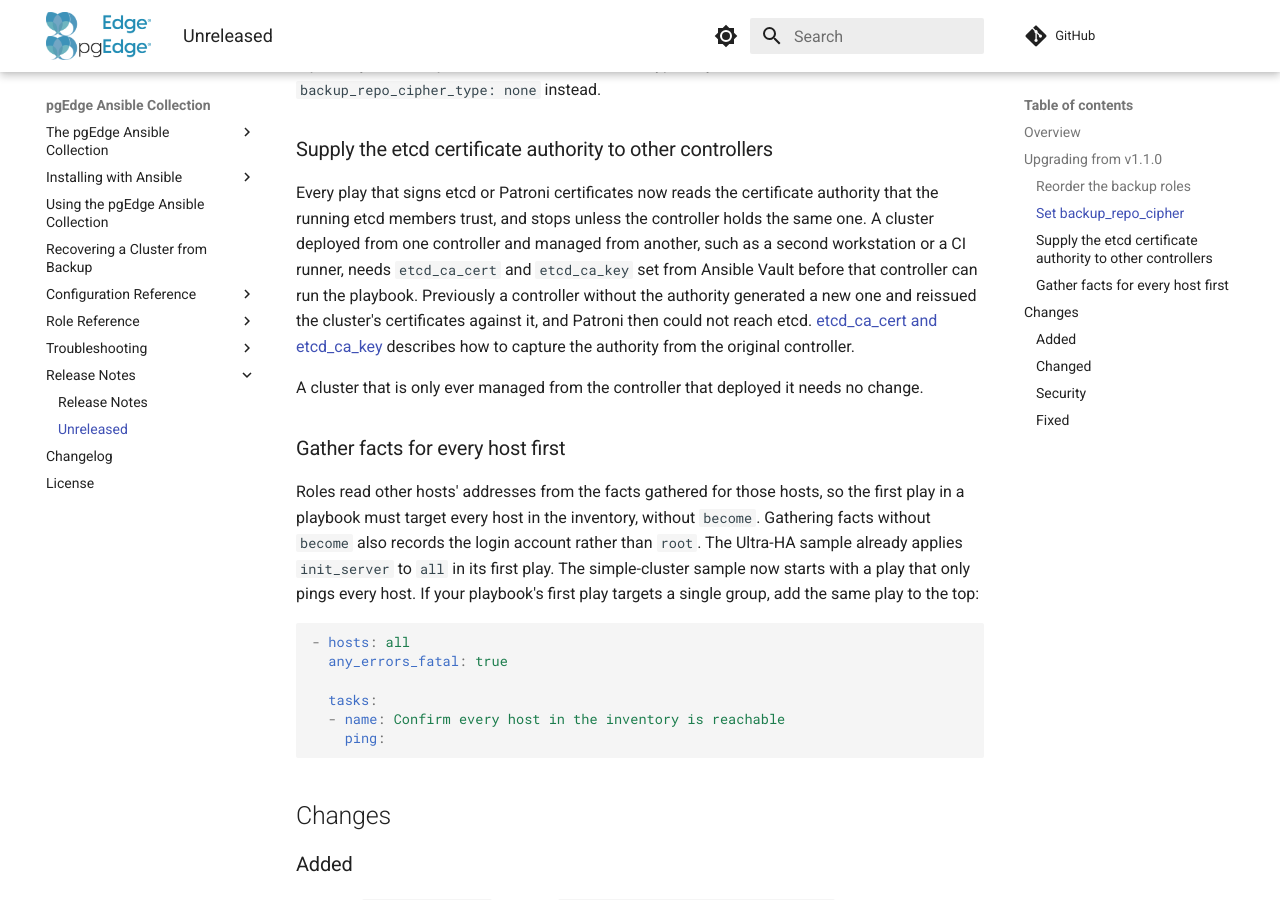
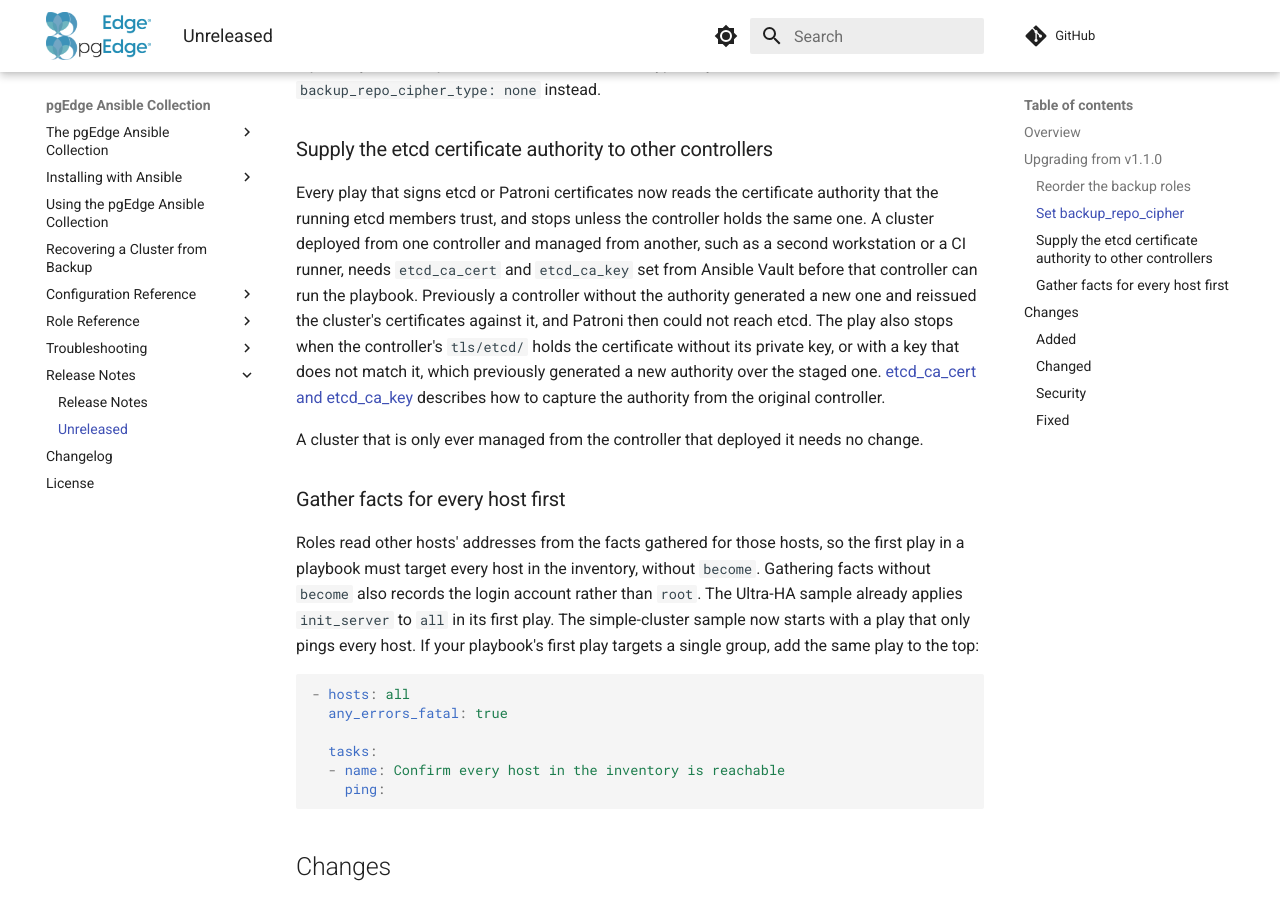
Before and after one commit to pgEdge/pgedge-ansible, an MkDocs documentation site: the page built from docs/release_notes/unreleased.md, in a window 1280 px wide and 900 px high, scrolled down 3274 px. Built offline with MkDocs 1.6.1 and Material for MkDocs 9.7.7, drawn with Linux system fonts in a browser that asks for light colours; comment, search, counter and statistics services are not loaded.

Commit message:
Refuse a staged etcd CA certificate without its key
Generation in setup_etcd skipped itself only when etcd_ca_cert was set,
so a tls/etcd/ca.crt staged without its ca.key passed the trust check
and was then replaced: openssl_privatekey created a new key, and
x509_certificate reissued the certificate to match it. stage_etcd_ca now
refuses a staged certificate without its key or with a key that does
not belong to it, and generation is gated on whether a certificate is
staged rather than on whether one was supplied.

Co-Authored-By: Claude Opus 5.5 (1M context) <noreply@anthropic.com>

```diff
--- a/docs/release_notes/unreleased.md
+++ b/docs/release_notes/unreleased.md
@@ -157,7 +157,10 @@ another, such as a second workstation or a CI runner, needs `etcd_ca_cert` and
 `etcd_ca_key` set from Ansible Vault before that controller can run the
 playbook. Previously a controller without the authority generated a new one and
 reissued the cluster's certificates against it, and Patroni then could not
-reach etcd. [etcd_ca_cert and etcd_ca_key](../configuration/etcd.md#etcd_ca_cert-and-etcd_ca_key)
+reach etcd. The play also stops when the controller's `tls/etcd/` holds the
+certificate without its private key, or with a key that does not match it,
+which previously generated a new authority over the staged one.
+[etcd_ca_cert and etcd_ca_key](../configuration/etcd.md#etcd_ca_cert-and-etcd_ca_key)
 describes how to capture the authority from the original controller.
 
 A cluster that is only ever managed from the controller that deployed it needs
```
Also changed, not shown: docs/configuration/etcd.md (+3 -0 lines), 2 other files.
